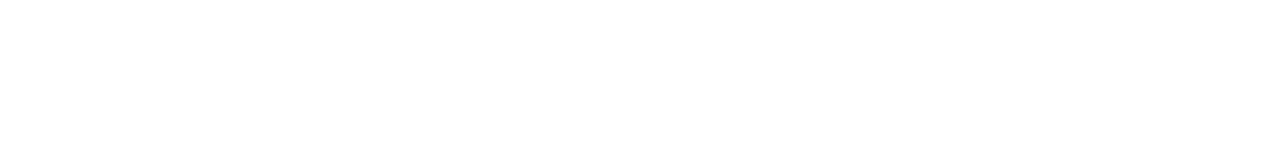
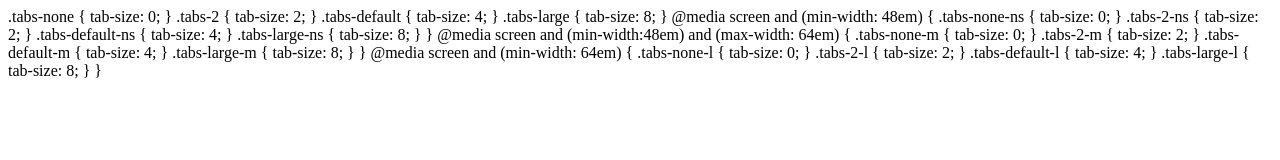
Before and after one commit to mrmrs/css-tabs, a website: page index.html in a window 1280 px wide. Drawn offline with Linux system fonts and the light colour scheme.

Commit message:
Adding css contents to html file for documentation

```diff
--- a/index.html
+++ b/index.html
@@ -12,5 +12,31 @@
     <link rel="stylesheet" href="tabs.css">
   </head>
   <body>
-  </body>
+.tabs-none    { tab-size: 0; }
+.tabs-2       { tab-size: 2; }
+.tabs-default { tab-size: 4; }
+.tabs-large   { tab-size: 8; }
+
+@media screen and (min-width: 48em) {
+.tabs-none-ns    { tab-size: 0; }
+.tabs-2-ns       { tab-size: 2; }
+.tabs-default-ns { tab-size: 4; }
+.tabs-large-ns   { tab-size: 8; }
+}
+
+@media screen and (min-width:48em) and (max-width: 64em) {
+.tabs-none-m    { tab-size: 0; }
+.tabs-2-m       { tab-size: 2; }
+.tabs-default-m { tab-size: 4; }
+.tabs-large-m   { tab-size: 8; }
+}
+
+@media screen and (min-width: 64em) {
+.tabs-none-l    { tab-size: 0; }
+.tabs-2-l       { tab-size: 2; }
+.tabs-default-l { tab-size: 4; }
+.tabs-large-l   { tab-size: 8; }
+}
+
+</body>
 </html>
```
